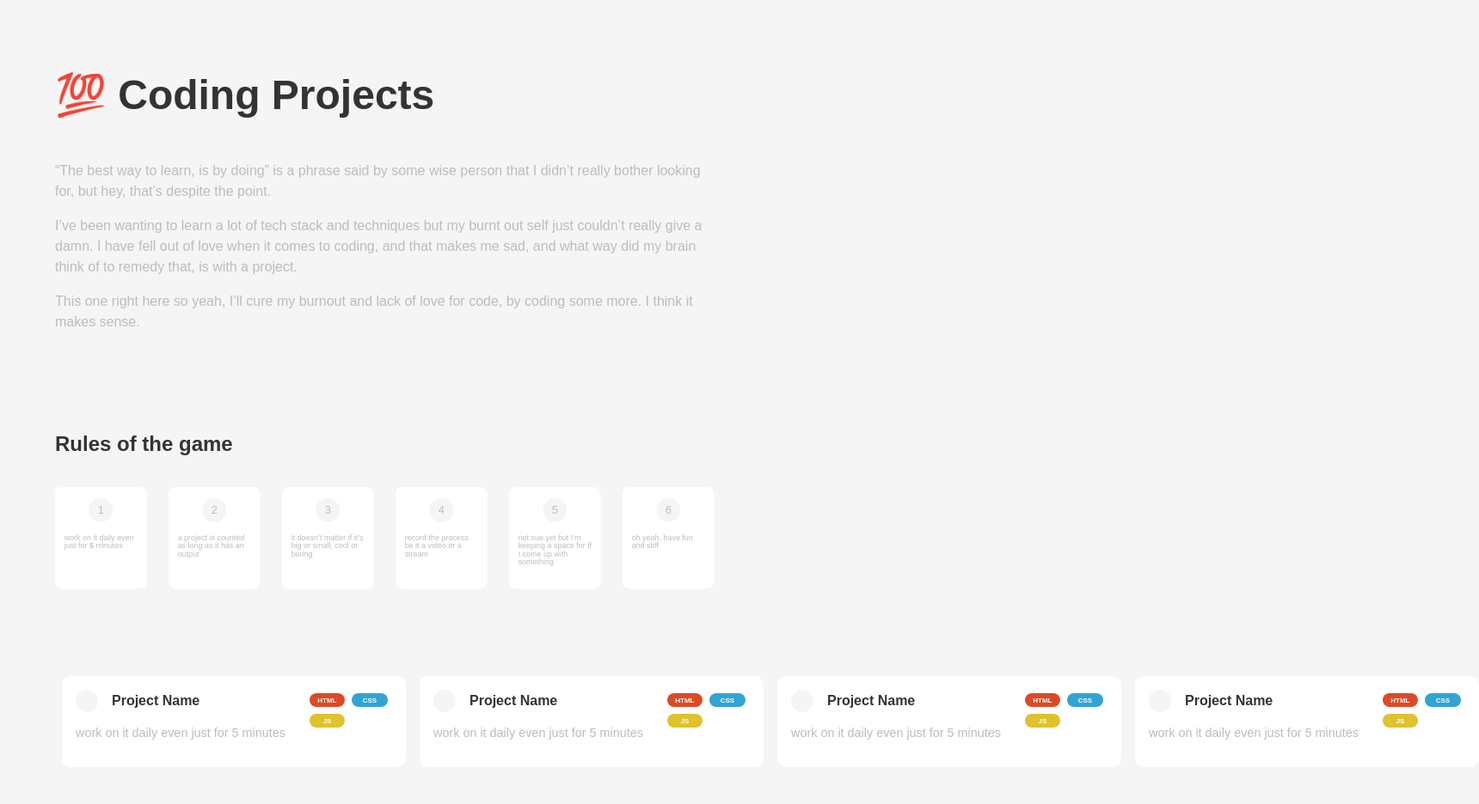
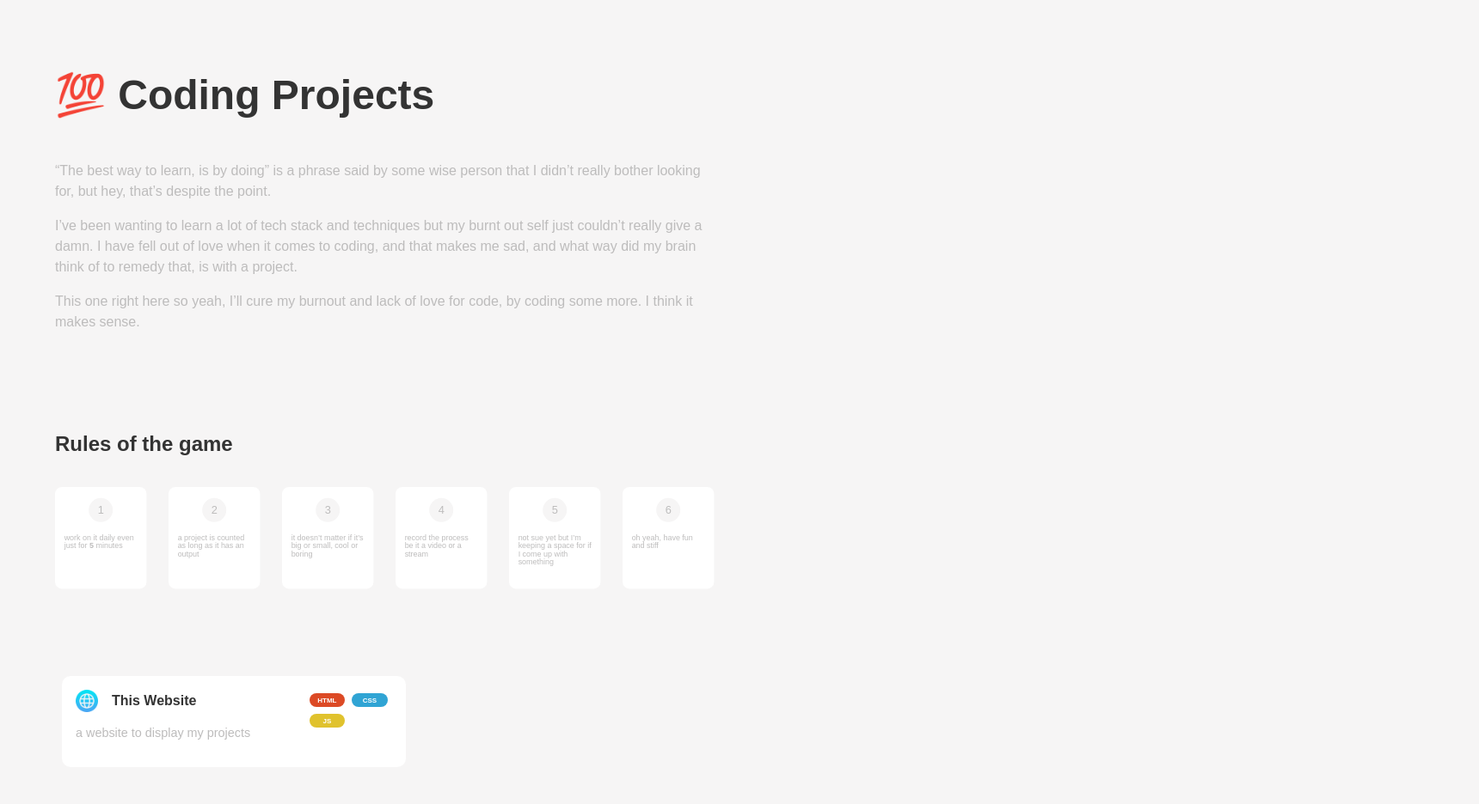
Before and after one commit to athoug/100-code-project, a plain HTML site: page index.html in a window 1280 px wide. Shown: the part 29-965 px from the top of the page at 86% size, 1720 px wide, since content can reach past the window. Drawn offline with Linux system fonts and the light colour scheme; files whose address does not match are found by name.

Commit message:
dynamicly render cards

```diff
--- /dev/null
+++ b/assets/script/base.js
@@ -0,0 +1,82 @@
+/*
+	Thanks to Rich and his article "Load JSON file locally using pure Javascript"
+	I finally managed to load JSON to my file and actually have it work on github
+	here's the article link
+	https://codepen.io/KryptoniteDove/post/load-json-file-locally-using-pure-javascript
+*/
+function loadJSON(callback) {
+	var xobj = new XMLHttpRequest();
+	xobj.overrideMimeType('application/json');
+	xobj.open('GET', './assets/script/data.json', true);
+	xobj.onreadystatechange = function () {
+		if (xobj.readyState == 4 && xobj.status == '200') {
+			// Required use of an anonymous callback as .open will NOT return a value but simply returns undefined in asynchronous mode
+			callback(xobj.responseText);
+		}
+	};
+	xobj.send(null);
+}
+
+function init() {
+	loadJSON(function (response) {
+		// Parse JSON string into object
+		var JSON_data = JSON.parse(response);
+
+		//  create the cards if the data loaded correctly
+		if (Object.keys(JSON_data).length > 0) {
+			// load the dom with the nodes
+			for (let i = 0; i < JSON_data.projects.length; i++) {
+				document.querySelector('.projects-container').insertAdjacentHTML(
+					'afterbegin',
+					`
+          <a href="${JSON_data.projects[i].source}" target="_blank">
+            <div class="card">
+              <div class="project-disc">
+                <div class="card-header">
+                  <div class="icon">
+                     <img
+                      src="${JSON_data.projects[i].source}/images/icon.${
+						JSON_data.projects[i].format
+					}"
+                      alt="art image - ${JSON_data.projects[i].title}"
+                      style="mix-blend-mode: ${JSON_data.projects[i].blendMode}"
+					          />
+                  </div>
+                  <div class="project-title">${
+										JSON_data.projects[i].title
+									}</div>
+                </div>
+                <p class="project-description">
+                  ${JSON_data.projects[i].desc}
+                </p>
+              </div>
+              <div class="pills-container">
+              ${JSON_data.projects[i].tech
+								.map((i) => `<div class="pill ${i.color}-pill">${i.name}</div>`)
+								.join('')}
+              </div>
+            </div>
+          </a>`
+
+					// 		`<a href="${JSON_data.art[i].source}" target="_blank">
+					//     <div class="card-container">
+					//       <div class="card-description">
+					//         <p class="card-number">${JSON_data.art[i].number}</p>
+					//         <p class="card-title">${JSON_data.art[i].title}</p>
+					//       </div>
+					//       <div class="card-image">
+					// <img
+					// src="${JSON_data.art[i].source}/thumbnail.${JSON_data.art[i].format}"
+					// alt="art image - ${JSON_data.art[i].title}"
+					// style="mix-blend-mode: ${JSON_data.art[i].blendMode}"
+					// />
+					// 		  </div>
+					//     </div>
+					// </a>`
+				);
+			}
+		}
+	});
+}
+
+init();
--- /dev/null
+++ b/assets/script/data.json
@@ -0,0 +1,30 @@
+{
+	"projectName": "100 coding project",
+	"developer": "athoug",
+	"startYear": 2024,
+	"startDate": "3 February 2024",
+	"status": "in progress",
+	"projects": [
+		{
+			"title": "This Website",
+			"format": "png",
+			"desc": "a website to display my projects",
+			"source": "./",
+			"blendMode": "",
+			"tech": [
+				{
+					"name": "HTML",
+					"color": "red"
+				},
+				{
+					"name": "CSS",
+					"color": "light-blue"
+				},
+				{
+					"name": "JS",
+					"color": "yellow"
+				}
+			]
+		}
+	]
+}
--- a/assets/style/base.css
+++ b/assets/style/base.css
@@ -19,6 +19,10 @@ header,
 section {
 	padding: 2em;
 	max-width: 75em;
+}
+
+a {
+	text-decoration: none;
 }
 
 /* ------------ Header styles ---------------- */
@@ -112,12 +116,19 @@ section {
 	margin-bottom: 1em;
 }
 
-.icons {
+.icon {
 	width: 1.625em;
 	height: 1.625em;
 	background-color: var(--bg-color);
 	border-radius: 100%;
 	margin-right: 1em;
+}
+
+.icon img {
+	height: 100%;
+	width: 100%;
+	border-radius: 5px;
+	mix-blend-mode: multiply;
 }
 
 .project-title {
--- a/index.html
+++ b/index.html
@@ -59,74 +59,8 @@
 			</div>
 		</section>
 
-		<section class="projects-container">
-			<div class="card">
-				<div class="project-disc">
-					<div class="card-header">
-						<div class="icons"></div>
-						<div class="project-title">Project Name</div>
-					</div>
-					<p class="project-description">
-						work on it daily even just for 5 minutes
-					</p>
-				</div>
-				<div class="pills-container">
-					<div class="pill red-pill">HTML</div>
-					<div class="pill light-blue-pill">CSS</div>
-					<div class="pill yellow-pill">JS</div>
-				</div>
-			</div>
+		<section class="projects-container"></section>
 
-			<div class="card">
-				<div class="project-disc">
-					<div class="card-header">
-						<div class="icons"></div>
-						<div class="project-title">Project Name</div>
-					</div>
-					<p class="project-description">
-						work on it daily even just for 5 minutes
-					</p>
-				</div>
-				<div class="pills-container">
-					<div class="pill red-pill">HTML</div>
-					<div class="pill light-blue-pill">CSS</div>
-					<div class="pill yellow-pill">JS</div>
-				</div>
-			</div>
-
-			<div class="card">
-				<div class="project-disc">
-					<div class="card-header">
-						<div class="icons"></div>
-						<div class="project-title">Project Name</div>
-					</div>
-					<p class="project-description">
-						work on it daily even just for 5 minutes
-					</p>
-				</div>
-				<div class="pills-container">
-					<div class="pill red-pill">HTML</div>
-					<div class="pill light-blue-pill">CSS</div>
-					<div class="pill yellow-pill">JS</div>
-				</div>
-			</div>
-
-			<div class="card">
-				<div class="project-disc">
-					<div class="card-header">
-						<div class="icons"></div>
-						<div class="project-title">Project Name</div>
-					</div>
-					<p class="project-description">
-						work on it daily even just for 5 minutes
-					</p>
-				</div>
-				<div class="pills-container">
-					<div class="pill red-pill">HTML</div>
-					<div class="pill light-blue-pill">CSS</div>
-					<div class="pill yellow-pill">JS</div>
-				</div>
-			</div>
-		</section>
+		<script type="text/javascript" src="./assets/script/base.js"></script>
 	</body>
 </html>
```
Also changed, not shown: images/icon.png (added).
